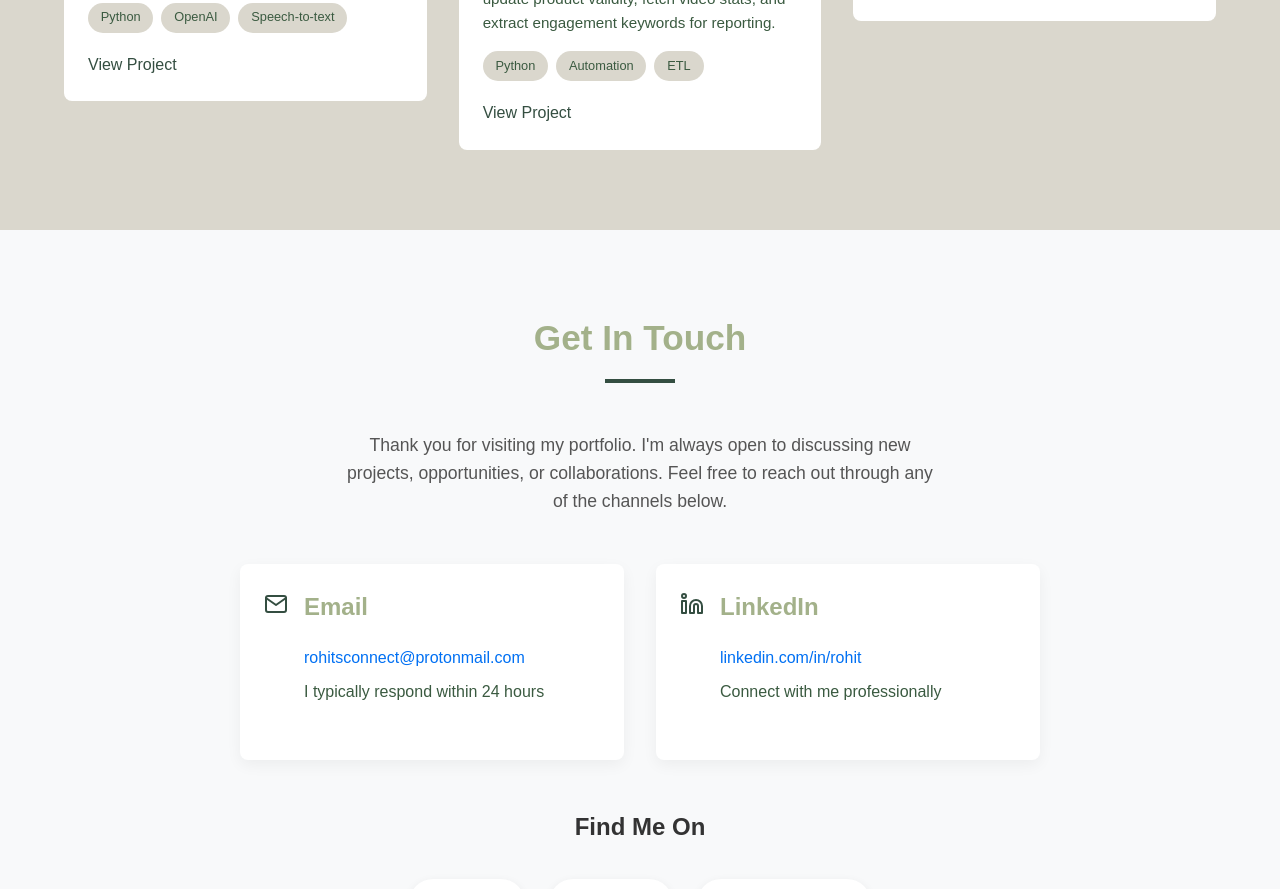
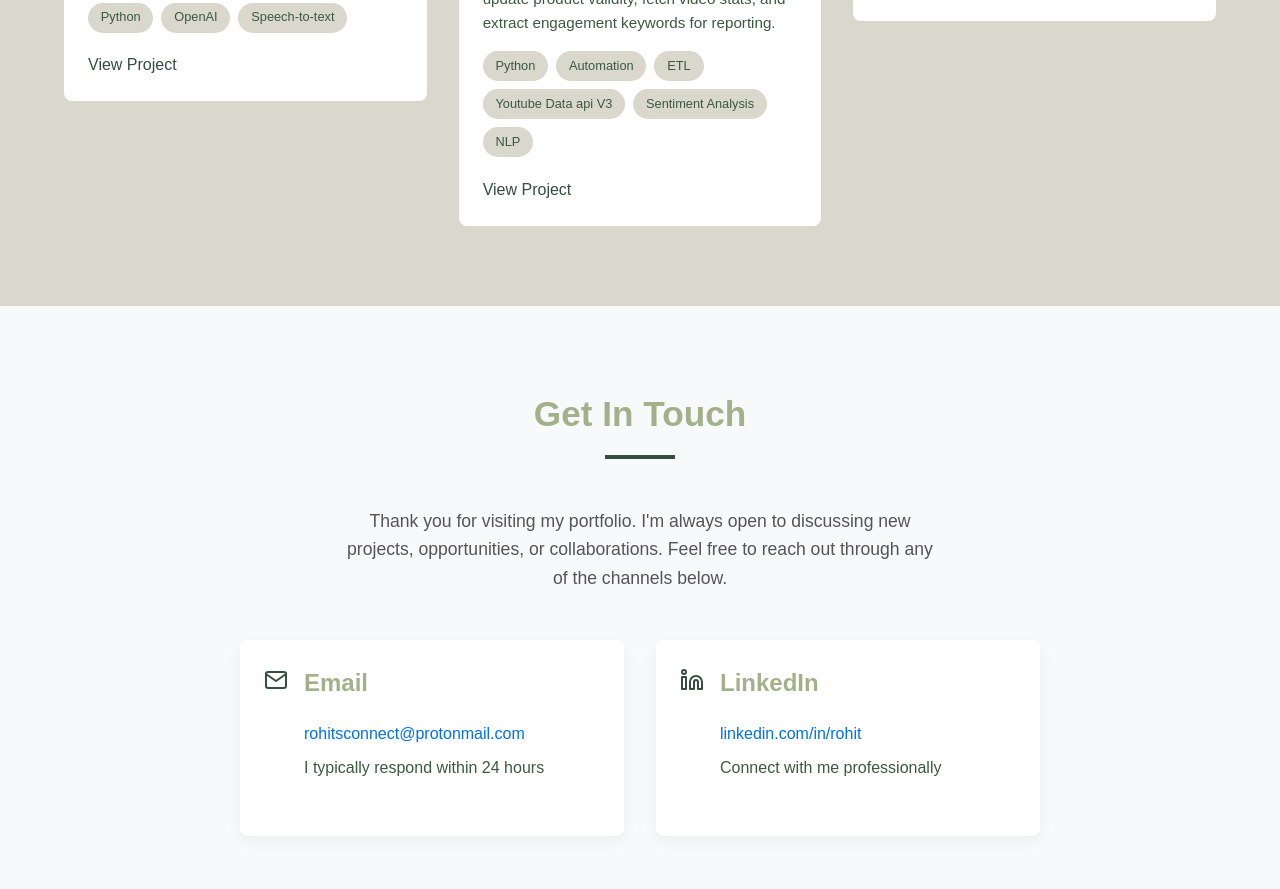
Before and after one commit to ro-hits/hits, a plain HTML site: page index.html in a window 1280 px wide. Shown: the part 1927-2816 px from the top of the page. Drawn offline with Linux system fonts and the light colour scheme; a web font is replaced by a local one.

Commit message:
updated project

```diff
--- a/index.html
+++ b/index.html
@@ -126,6 +126,9 @@
                             <span>Python</span>
                             <span>Automation</span>
                             <span>ETL</span>
+                            <span>Youtube Data api V3</span>
+                            <span>Sentiment Analysis</span>
+                            <span>NLP</span>
                         </div>
                         <a href="#" class="portfolio-link">View Project</a>
                     </div>
```
